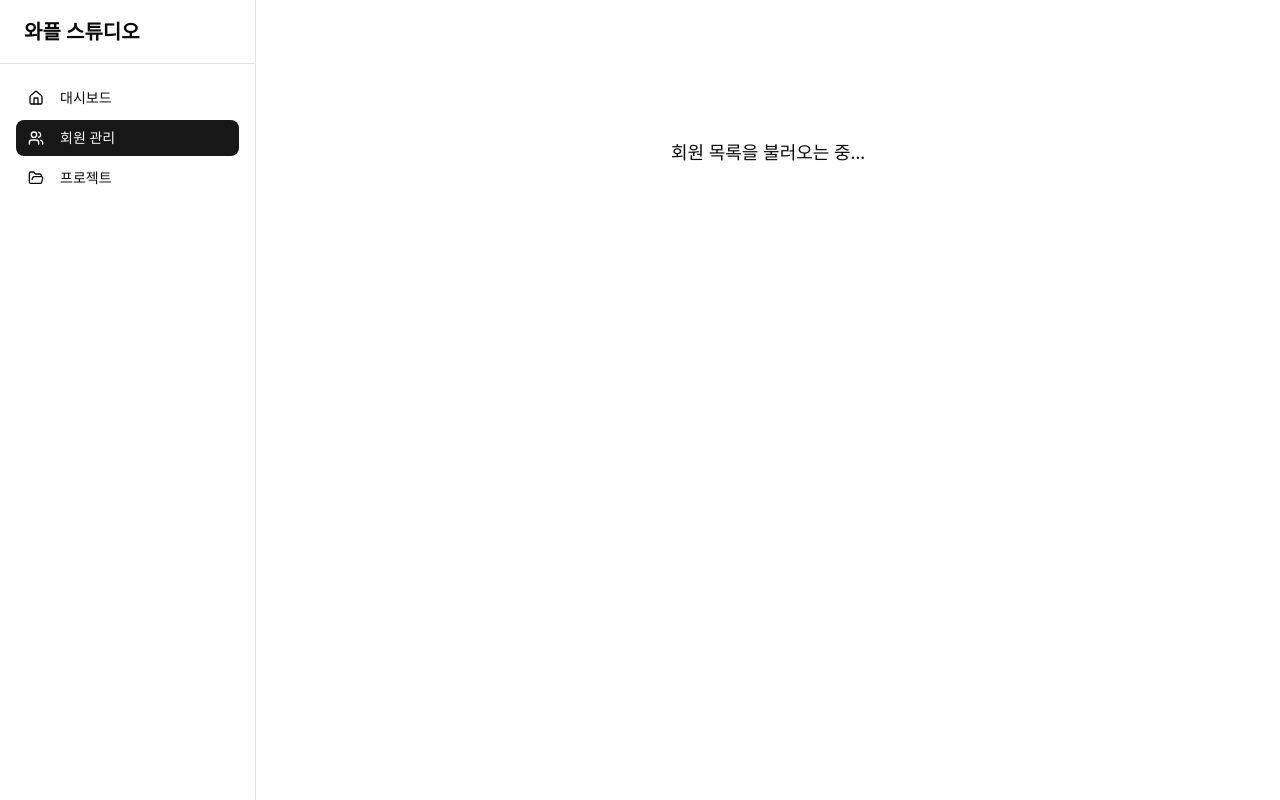
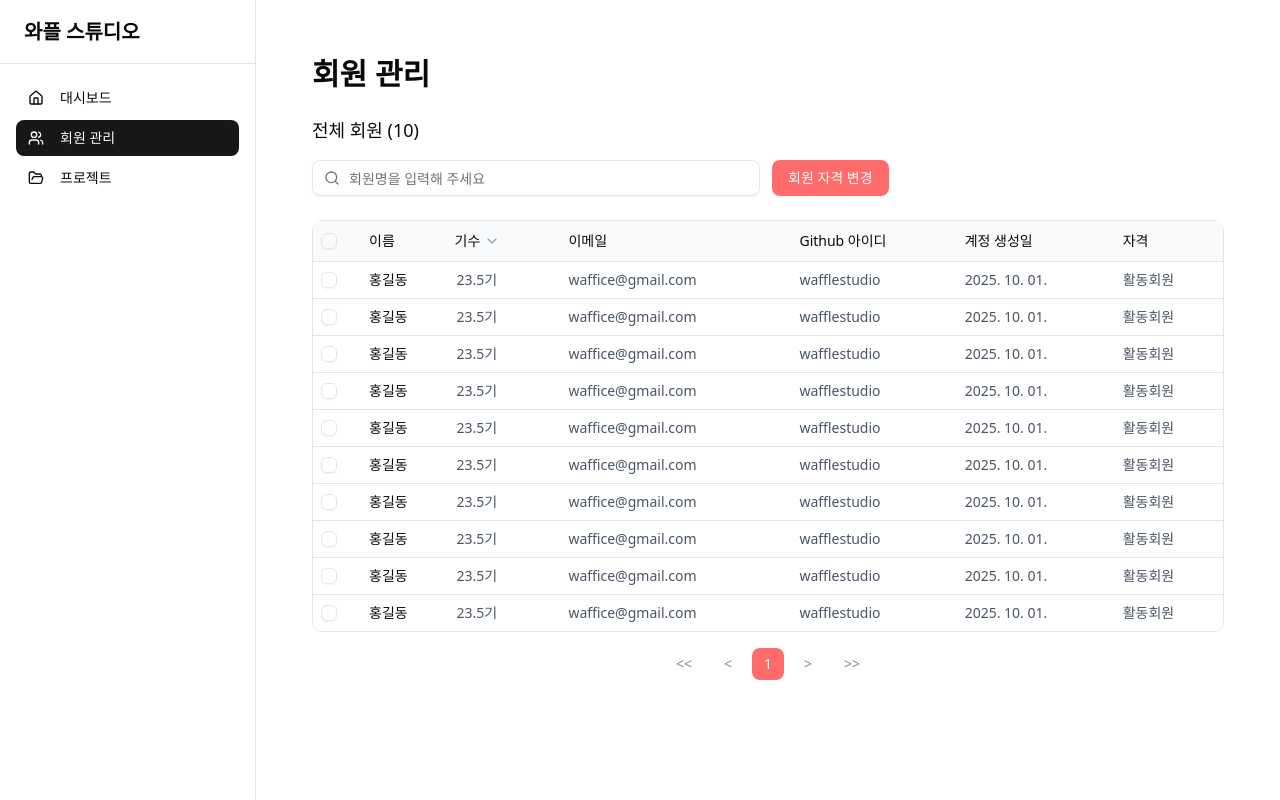
Before and after one commit to wafflestudio/waffice-web, a Next.js app: page /members in a window 1280 px wide. Built offline with nearby package versions, Linux system fonts and the light colour scheme; no server answers.

Commit message:
feat: 회원 관리 페이지 UI 구현 및 자격 변경 다이얼로그 추가

```diff
--- a/src/app/members/page.tsx
+++ b/src/app/members/page.tsx
@@ -1,63 +1,200 @@
 "use client"
 
-import { useMutation, useQuery, useQueryClient } from "@tanstack/react-query"
-import { Plus } from "lucide-react"
+import { Search } from "lucide-react"
 import { useState } from "react"
-import { MemberForm } from "@/components/members/member-form"
 import { MemberTable } from "@/components/members/member-table"
 import { Button } from "@/components/ui/button"
-import { Card, CardContent, CardHeader, CardTitle } from "@/components/ui/card"
-import { apiClient } from "@/lib/api"
-import type { MemberCreate, MemberUpdate } from "@/types"
+import {
+	Dialog,
+	DialogContent,
+	DialogFooter,
+	DialogHeader,
+	DialogTitle,
+} from "@/components/ui/dialog"
+import { Input } from "@/components/ui/input"
+import { Label } from "@/components/ui/label"
+import type { Member } from "@/types"
+
+// 임시 목 데이터 - API 연결 전까지 사용
+const mockMembers: Member[] = [
+	{
+		id: 1,
+		name: "홍길동",
+		email: "waffice@gmail.com",
+		github_username: "wafflestudio",
+		generation: "23.5기",
+		role: "활동회원",
+		status: "active",
+		join_date: "2025-10-01T00:00:00Z",
+		created_at: "2025-10-01T00:00:00Z",
+		updated_at: "2025-10-01T00:00:00Z",
+	},
+	{
+		id: 2,
+		name: "홍길동",
+		email: "waffice@gmail.com",
+		github_username: "wafflestudio",
+		generation: "23.5기",
+		role: "활동회원",
+		status: "active",
+		join_date: "2025-10-01T00:00:00Z",
+		created_at: "2025-10-01T00:00:00Z",
+		updated_at: "2025-10-01T00:00:00Z",
+	},
+	{
+		id: 3,
+		name: "홍길동",
+		email: "waffice@gmail.com",
+		github_username: "wafflestudio",
+		generation: "23.5기",
+		role: "활동회원",
+		status: "active",
+		join_date: "2025-10-01T00:00:00Z",
+		created_at: "2025-10-01T00:00:00Z",
+		updated_at: "2025-10-01T00:00:00Z",
+	},
+	{
+		id: 4,
+		name: "홍길동",
+		email: "waffice@gmail.com",
+		github_username: "wafflestudio",
+		generation: "23.5기",
+		role: "활동회원",
+		status: "active",
+		join_date: "2025-10-01T00:00:00Z",
+		created_at: "2025-10-01T00:00:00Z",
+		updated_at: "2025-10-01T00:00:00Z",
+	},
+	{
+		id: 5,
+		name: "홍길동",
+		email: "waffice@gmail.com",
+		github_username: "wafflestudio",
+		generation: "23.5기",
+		role: "활동회원",
+		status: "active",
+		join_date: "2025-10-01T00:00:00Z",
+		created_at: "2025-10-01T00:00:00Z",
+		updated_at: "2025-10-01T00:00:00Z",
+	},
+	{
+		id: 6,
+		name: "홍길동",
+		email: "waffice@gmail.com",
+		github_username: "wafflestudio",
+		generation: "23.5기",
+		role: "활동회원",
+		status: "active",
+		join_date: "2025-10-01T00:00:00Z",
+		created_at: "2025-10-01T00:00:00Z",
+		updated_at: "2025-10-01T00:00:00Z",
+	},
+	{
+		id: 7,
+		name: "홍길동",
+		email: "waffice@gmail.com",
+		github_username: "wafflestudio",
+		generation: "23.5기",
+		role: "활동회원",
+		status: "active",
+		join_date: "2025-10-01T00:00:00Z",
+		created_at: "2025-10-01T00:00:00Z",
+		updated_at: "2025-10-01T00:00:00Z",
+	},
+	{
+		id: 8,
+		name: "홍길동",
+		email: "waffice@gmail.com",
+		github_username: "wafflestudio",
+		generation: "23.5기",
+		role: "활동회원",
+		status: "active",
+		join_date: "2025-10-01T00:00:00Z",
+		created_at: "2025-10-01T00:00:00Z",
+		updated_at: "2025-10-01T00:00:00Z",
+	},
+	{
+		id: 9,
+		name: "홍길동",
+		email: "waffice@gmail.com",
+		github_username: "wafflestudio",
+		generation: "23.5기",
+		role: "활동회원",
+		status: "active",
+		join_date: "2025-10-01T00:00:00Z",
+		created_at: "2025-10-01T00:00:00Z",
+		updated_at: "2025-10-01T00:00:00Z",
+	},
+	{
+		id: 10,
+		name: "홍길동",
+		email: "waffice@gmail.com",
+		github_username: "wafflestudio",
+		generation: "23.5기",
+		role: "활동회원",
+		status: "active",
+		join_date: "2025-10-01T00:00:00Z",
+		created_at: "2025-10-01T00:00:00Z",
+		updated_at: "2025-10-01T00:00:00Z",
+	},
+]
 
 export default function MembersPage() {
-	const queryClient = useQueryClient()
-	const [showAddForm, setShowAddForm] = useState(false)
+	const [searchQuery, setSearchQuery] = useState("")
+	const [currentPage, setCurrentPage] = useState(1)
+	const [selectedMembers, setSelectedMembers] = useState<number[]>([])
+	const [isDialogOpen, setIsDialogOpen] = useState(false)
+	const [newRole, setNewRole] = useState<string>("")
+	const [changeReason, setChangeReason] = useState("")
 
-	const {
-		data: members = [],
-		isLoading,
-		error,
-	} = useQuery({
-		queryKey: ["members"],
-		queryFn: () => apiClient.getMembers(),
-	})
+	// TODO: API 연결 시 아래 코드로 교체
+	// const {
+	// 	data: members = [],
+	// 	isLoading,
+	// 	error,
+	// } = useQuery({
+	// 	queryKey: ["members"],
+	// 	queryFn: () => apiClient.getMembers(),
+	// })
 
-	const createMemberMutation = useMutation({
-		mutationFn: (data: MemberCreate) => apiClient.createMember(data),
-		onSuccess: () => {
-			queryClient.invalidateQueries({ queryKey: ["members"] })
-			setShowAddForm(false)
-		},
-	})
+	const members = mockMembers
+	const isLoading = false
+	const error = null
 
-	const updateMemberMutation = useMutation({
-		mutationFn: ({ id, data }: { id: number; data: MemberUpdate }) =>
-			apiClient.updateMember(id, data),
-		onSuccess: () => {
-			queryClient.invalidateQueries({ queryKey: ["members"] })
-		},
-	})
-
-	const deleteMemberMutation = useMutation({
-		mutationFn: (id: number) => apiClient.deleteMember(id),
-		onSuccess: () => {
-			queryClient.invalidateQueries({ queryKey: ["members"] })
-		},
-	})
-
-	const handleCreateMember = async (data: MemberCreate | MemberUpdate) => {
-		await createMemberMutation.mutateAsync(data as MemberCreate)
+	const handleRoleChange = () => {
+		if (selectedMembers.length === 0) {
+			alert("변경할 회원을 선택해주세요.")
+			return
+		}
+		setIsDialogOpen(true)
 	}
 
-	const handleUpdateMember = async (id: number, data: MemberUpdate) => {
-		await updateMemberMutation.mutateAsync({ id, data })
+	const handleSubmitRoleChange = () => {
+		if (!newRole) {
+			alert("자격을 선택해주세요.")
+			return
+		}
+		if (!changeReason.trim()) {
+			alert("변경 사유를 입력해주세요.")
+			return
+		}
+
+		// TODO: API 호출하여 자격 변경
+		console.log("선택된 회원:", selectedMembers)
+		console.log("변경할 자격:", newRole)
+		console.log("변경 사유:", changeReason)
+
+		// 다이얼로그 닫고 초기화
+		setIsDialogOpen(false)
+		setNewRole("")
+		setChangeReason("")
+		alert("자격이 변경되었습니다.")
 	}
 
-	const handleDeleteMember = async (id: number) => {
-		if (confirm("Are you sure you want to delete this member?")) {
-			await deleteMemberMutation.mutateAsync(id)
-		}
+	const handleCancelRoleChange = () => {
+		setIsDialogOpen(false)
+		setNewRole("")
+		setChangeReason("")
 	}
 
 	if (isLoading) {
@@ -79,39 +216,114 @@ export default function MembersPage() {
 	}
 
 	return (
-		<div className="space-y-6">
-			<div className="flex items-center justify-between">
+		<div className="space-y-6 p-8">
+			{/* 헤더 */}
+			<div>
 				<h1 className="text-3xl font-bold">회원 관리</h1>
-				<Button onClick={() => setShowAddForm(true)}>
-					<Plus className="mr-2 h-4 w-4" />
-					회원 추가
-				</Button>
 			</div>
 
-			<Card>
-				<CardHeader>
-					<CardTitle>스튜디오 회원 ({members.length}명)</CardTitle>
-				</CardHeader>
-				<CardContent>
-					<MemberTable
-						members={members}
-						onUpdate={handleUpdateMember}
-						onDelete={handleDeleteMember}
-					/>
-				</CardContent>
-			</Card>
+			{/* 검색 영역 */}
+			<div className="space-y-4">
+				<div className="flex items-center justify-between">
+					<h2 className="text-lg font-medium">
+						전체 회원 ({members.length.toString().padStart(2, "0")})
+					</h2>
+				</div>
 
-			{showAddForm && (
-				<div className="fixed inset-0 z-50 flex items-center justify-center bg-black/50">
-					<div className="bg-background p-6 rounded-lg shadow-lg max-w-md w-full mx-4">
-						<h2 className="text-lg font-semibold mb-4">새 회원 추가</h2>
-						<MemberForm onSubmit={handleCreateMember} />
-						<Button variant="outline" onClick={() => setShowAddForm(false)} className="mt-4 w-full">
+				<div className="flex items-center gap-3">
+					<div className="relative flex-1 max-w-md">
+						<Search className="absolute left-3 top-1/2 -translate-y-1/2 h-4 w-4 text-muted-foreground" />
+						<Input
+							placeholder="회원명을 입력해 주세요"
+							value={searchQuery}
+							onChange={(e) => setSearchQuery(e.target.value)}
+							className="pl-9"
+						/>
+					</div>
+					<Button className="bg-[#FF6B6B] hover:bg-[#FF5252] text-white" onClick={handleRoleChange}>
+						회원 자격 변경
+					</Button>
+				</div>
+			</div>
+
+			{/* 테이블 */}
+			<MemberTable
+				members={members}
+				searchQuery={searchQuery}
+				currentPage={currentPage}
+				onPageChange={setCurrentPage}
+				selectedMembers={selectedMembers}
+				onSelectedMembersChange={setSelectedMembers}
+			/>
+
+			{/* 회원 자격 변경 다이얼로그 */}
+			<Dialog open={isDialogOpen} onOpenChange={setIsDialogOpen}>
+				<DialogContent className="sm:max-w-md">
+					<DialogHeader>
+						<DialogTitle>회원 자격 변경</DialogTitle>
+					</DialogHeader>
+					<div className="space-y-4 py-4">
+						{/* 자격 선택 */}
+						<div className="space-y-3">
+							<Label>자격</Label>
+							<div className="flex flex-col items-start gap-3 px-4 py-3 border rounded-lg">
+							{["활동회원", "정회원", "준회원"].map((role) => (
+								<button
+								key={role}
+								type="button"
+								onClick={() => setNewRole(role)}
+								className="flex items-center gap-1.5 hover:opacity-80 transition-opacity"
+								>
+								<span
+									className={`text-sm font-medium ${
+									newRole === role ? "text-[#FF6B6B]" : "text-gray-700"
+									}`}
+								>
+									{role}
+								</span>
+								{newRole === role && (
+									<svg
+									className="w-4 h-4 text-[#FF6B6B]"
+									fill="currentColor"
+									viewBox="0 0 20 20"
+									>
+									<path
+										fillRule="evenodd"
+										d="M16.707 5.293a1 1 0 010 1.414l-8 8a1 1 0 01-1.414 0l-4-4a1 1 0 011.414-1.414L8 12.586l7.293-7.293a1 1 0 011.414 0z"
+										clipRule="evenodd"
+									/>
+									</svg>
+								)}
+								</button>
+							))}
+							</div>
+						</div>
+
+						{/* 변경 사유 */}
+						<div className="space-y-2">
+							<Label htmlFor="reason">변경 사유</Label>
+							<textarea
+								id="reason"
+								placeholder="변경 사유를 입력해 주세요"
+								value={changeReason}
+								onChange={(e) => setChangeReason(e.target.value)}
+								className="w-full min-h-[100px] p-2 border border-input rounded-md bg-background text-sm resize-y"
+							/>
+						</div>
+					</div>
+					<DialogFooter className="gap-2 sm:gap-0">
+						<Button variant="outline" onClick={handleCancelRoleChange}>
 							취소
 						</Button>
-					</div>
-				</div>
-			)}
+						<Button
+							className="bg-[#FF6B6B] hover:bg-[#FF5252] text-white"
+							onClick={handleSubmitRoleChange}
+						>
+							변경
+						</Button>
+					</DialogFooter>
+				</DialogContent>
+			</Dialog>
 		</div>
 	)
 }
--- a/src/components/members/member-table.tsx
+++ b/src/components/members/member-table.tsx
@@ -1,9 +1,9 @@
 "use client"
 
-import { Edit, MoreHorizontal, Trash2 } from "lucide-react"
+import { Check, ChevronDown } from "lucide-react"
 import { useState } from "react"
-import { Badge } from "@/components/ui/badge"
 import { Button } from "@/components/ui/button"
+import { Checkbox } from "@/components/ui/checkbox"
 import {
 	DropdownMenu,
 	DropdownMenuContent,
@@ -19,129 +19,206 @@ import {
 	TableRow,
 } from "@/components/ui/table"
 import type { Member } from "@/types"
-import { MemberForm } from "./member-form"
 
 interface MemberTableProps {
 	members: Member[]
-	onUpdate: (id: number, data: any) => Promise<void>
-	onDelete: (id: number) => Promise<void>
+	searchQuery: string
+	currentPage: number
+	onPageChange: (page: number) => void
+	selectedMembers: number[]
+	onSelectedMembersChange: (members: number[]) => void
 }
 
-export function MemberTable({ members, onUpdate, onDelete }: MemberTableProps) {
-	const [editingMember, setEditingMember] = useState<Member | null>(null)
+const ITEMS_PER_PAGE = 10
 
-	const getStatusBadgeVariant = (status: string) => {
-		switch (status) {
-			case "active":
-				return "default"
-			case "inactive":
-				return "secondary"
-			case "suspended":
-				return "destructive"
-			default:
-				return "outline"
+export function MemberTable({
+	members,
+	searchQuery,
+	currentPage,
+	onPageChange,
+	selectedMembers,
+	onSelectedMembersChange,
+}: MemberTableProps) {
+	const [generationSort, setGenerationSort] = useState<"desc" | "asc" | null>(null)
+
+	// 검색 필터링
+	const filteredMembers = members.filter((member) =>
+		member.name.toLowerCase().includes(searchQuery.toLowerCase()),
+	)
+
+	// 페이지네이션
+	const totalPages = Math.ceil(filteredMembers.length / ITEMS_PER_PAGE)
+	const startIndex = (currentPage - 1) * ITEMS_PER_PAGE
+	const paginatedMembers = filteredMembers.slice(startIndex, startIndex + ITEMS_PER_PAGE)
+
+	// 체크박스 핸들링
+	const handleSelectAll = (checked: boolean) => {
+		if (checked) {
+			onSelectedMembersChange(paginatedMembers.map((m) => m.id))
+		} else {
+			onSelectedMembersChange([])
 		}
 	}
 
-	const getStatusText = (status: string) => {
-		switch (status) {
-			case "active":
-				return "활성"
-			case "inactive":
-				return "비활성"
-			case "suspended":
-				return "정지"
-			default:
-				return status
+	const handleSelectMember = (memberId: number, checked: boolean) => {
+		if (checked) {
+			onSelectedMembersChange([...selectedMembers, memberId])
+		} else {
+			onSelectedMembersChange(selectedMembers.filter((id) => id !== memberId))
 		}
 	}
 
-	const handleEdit = (member: Member) => {
-		setEditingMember(member)
-	}
-
-	const handleUpdate = async (data: any) => {
-		if (editingMember) {
-			await onUpdate(editingMember.id, data)
-			setEditingMember(null)
-		}
-	}
+	const isAllSelected =
+		paginatedMembers.length > 0 && paginatedMembers.every((m) => selectedMembers.includes(m.id))
 
 	return (
-		<>
-			<div className="rounded-md border">
+		<div className="space-y-4">
+			{/* 테이블 */}
+			<div className="rounded-lg border bg-white">
 				<Table>
 					<TableHeader>
-						<TableRow>
+						<TableRow className="bg-gray-50">
+							<TableHead className="w-12">
+								<Checkbox checked={isAllSelected} onCheckedChange={handleSelectAll} />
+							</TableHead>
 							<TableHead>이름</TableHead>
+							<TableHead>
+								<GenerationSortHeader sort={generationSort} onSortChange={setGenerationSort} />
+							</TableHead>
 							<TableHead>이메일</TableHead>
-							<TableHead>전화번호</TableHead>
-							<TableHead>상태</TableHead>
-							<TableHead>가입일</TableHead>
-							<TableHead className="w-[50px]">작업</TableHead>
+							<TableHead>Github 아이디</TableHead>
+							<TableHead>계정 생성일</TableHead>
+							<TableHead>자격</TableHead>
 						</TableRow>
 					</TableHeader>
 					<TableBody>
-						{members.map((member) => (
+						{paginatedMembers.map((member) => (
 							<TableRow key={member.id}>
+								<TableCell>
+									<Checkbox
+										checked={selectedMembers.includes(member.id)}
+										onCheckedChange={(checked) => handleSelectMember(member.id, checked as boolean)}
+									/>
+								</TableCell>
 								<TableCell className="font-medium">{member.name}</TableCell>
-								<TableCell>{member.email}</TableCell>
-								<TableCell>{member.phone || "-"}</TableCell>
-								<TableCell>
-									<Badge variant={getStatusBadgeVariant(member.status)}>
-										{getStatusText(member.status)}
-									</Badge>
+								<TableCell className="text-gray-600">{member.generation || "23.5기"}</TableCell>
+								<TableCell className="text-gray-600">{member.email}</TableCell>
+								<TableCell className="text-gray-600">
+									{member.github_username || "wafflestudio"}
 								</TableCell>
-								<TableCell>{new Date(member.join_date).toLocaleDateString()}</TableCell>
-								<TableCell>
-									<DropdownMenu>
-										<DropdownMenuTrigger asChild>
-											<Button variant="ghost" size="sm">
-												<MoreHorizontal className="h-4 w-4" />
-											</Button>
-										</DropdownMenuTrigger>
-										<DropdownMenuContent align="end">
-											<DropdownMenuItem onClick={() => handleEdit(member)}>
-												<Edit className="mr-2 h-4 w-4" />
-												수정
-											</DropdownMenuItem>
-											<DropdownMenuItem
-												onClick={() => onDelete(member.id)}
-												className="text-destructive"
-											>
-												<Trash2 className="mr-2 h-4 w-4" />
-												삭제
-											</DropdownMenuItem>
-										</DropdownMenuContent>
-									</DropdownMenu>
+								<TableCell className="text-gray-600">
+									{new Date(member.join_date).toLocaleDateString("ko-KR", {
+										year: "numeric",
+										month: "2-digit",
+										day: "2-digit",
+									})}
 								</TableCell>
+								<TableCell className="text-gray-600">{member.role || "활동회원"}</TableCell>
 							</TableRow>
 						))}
 					</TableBody>
 				</Table>
 			</div>
 
-			{editingMember && (
-				<MemberForm
-					member={editingMember}
-					onSubmit={handleUpdate}
-					trigger={
-						<div className="fixed inset-0 z-50 flex items-center justify-center bg-black/50">
-							<div className="bg-background p-6 rounded-lg shadow-lg max-w-md w-full mx-4">
-								<h2 className="text-lg font-semibold mb-4">회원 수정</h2>
-								<MemberForm member={editingMember} onSubmit={handleUpdate} />
-								<Button
-									variant="outline"
-									onClick={() => setEditingMember(null)}
-									className="mt-4 w-full"
-								>
-									취소
-								</Button>
-							</div>
-						</div>
+			{/* 페이지네이션 */}
+			<div className="flex items-center justify-center gap-2">
+				<Button
+					variant="ghost"
+					size="sm"
+					onClick={() => onPageChange(Math.max(1, currentPage - 1))}
+					disabled={currentPage === 1}
+				>
+					{"<<"}
+				</Button>
+				<Button
+					variant="ghost"
+					size="sm"
+					onClick={() => onPageChange(Math.max(1, currentPage - 1))}
+					disabled={currentPage === 1}
+				>
+					{"<"}
+				</Button>
+
+				{Array.from({ length: Math.min(5, totalPages) }, (_, i) => {
+					let pageNum: number
+					if (totalPages <= 5) {
+						pageNum = i + 1
+					} else if (currentPage <= 3) {
+						pageNum = i + 1
+					} else if (currentPage >= totalPages - 2) {
+						pageNum = totalPages - 4 + i
+					} else {
+						pageNum = currentPage - 2 + i
 					}
-				/>
-			)}
-		</>
+
+					return (
+						<Button
+							key={pageNum}
+							variant={currentPage === pageNum ? "default" : "ghost"}
+							size="sm"
+							onClick={() => onPageChange(pageNum)}
+							className={
+								currentPage === pageNum ? "bg-[#FF6B6B] hover:bg-[#FF5252] text-white" : ""
+							}
+						>
+							{pageNum}
+						</Button>
+					)
+				})}
+
+				<Button
+					variant="ghost"
+					size="sm"
+					onClick={() => onPageChange(Math.min(totalPages, currentPage + 1))}
+					disabled={currentPage === totalPages}
+				>
+					{">"}
+				</Button>
+				<Button
+					variant="ghost"
+					size="sm"
+					onClick={() => onPageChange(totalPages)}
+					disabled={currentPage === totalPages}
+				>
+					{">>"}
+				</Button>
+			</div>
+		</div>
 	)
 }
+
+// 기수 정렬 헤더 컴포넌트
+function GenerationSortHeader({
+	sort,
+	onSortChange,
+}: {
+	sort: "desc" | "asc" | null
+	onSortChange: (sort: "desc" | "asc" | null) => void
+}) {
+	const getSortIcon = () => {
+		if (sort === "desc") return "🔽"
+		if (sort === "asc") return "🔼"
+		return ""
+	}
+
+	return (
+		<DropdownMenu>
+			<DropdownMenuTrigger asChild>
+				<Button variant="ghost" size="sm" className="h-8 gap-1 font-medium hover:bg-gray-50 -ml-3">
+					기수 {getSortIcon()}
+					<ChevronDown className="h-4 w-4 text-gray-400" />
+				</Button>
+			</DropdownMenuTrigger>
+			<DropdownMenuContent align="start" className="w-32">
+				<DropdownMenuItem onClick={() => onSortChange("desc")} className="flex items-center gap-2">
+					{sort === "desc" && <Check className="h-4 w-4 text-[#FF6B6B]" />}
+					내림차순
+				</DropdownMenuItem>
+				<DropdownMenuItem onClick={() => onSortChange("asc")} className="flex items-center gap-2">
+					{sort === "asc" && <Check className="h-4 w-4 text-[#FF6B6B]" />}
+					오름차순
+				</DropdownMenuItem>
+			</DropdownMenuContent>
+		</DropdownMenu>
+	)
+}
--- a/src/types/index.ts
+++ b/src/types/index.ts
@@ -47,6 +47,9 @@ export interface Member {
 	name: string
 	email: string
 	phone?: string
+	github_username?: string
+	generation?: string
+	role?: string
 	status: "active" | "inactive" | "suspended"
 	join_date: string
 	created_at: string
```
